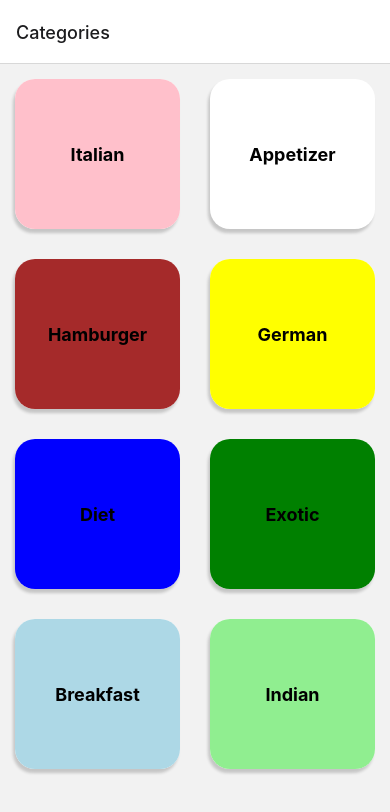
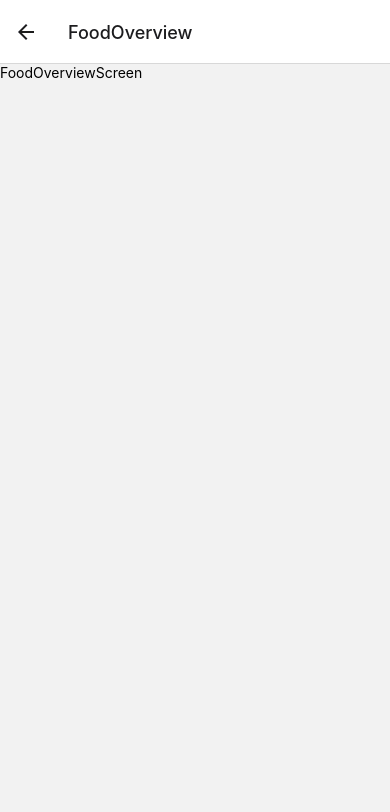
Before and after one commit to erenavar/MenuApp, a React Native app: screen /FoodOverview in a window 390 px wide. Shown: the top 812 px of the page. Built offline with nearby package versions, Linux system fonts and the light colour scheme.

Commit message:
Created Food Overview Screen and Adjusted Navigate

```diff
--- a/App.js
+++ b/App.js
@@ -3,6 +3,7 @@ import { StyleSheet, Text, View } from "react-native";
 import CategoriesScreen from "./screens/CategoriesScreen";
 import { NavigationContainer } from "@react-navigation/native";
 import { createNativeStackNavigator } from "@react-navigation/native-stack";
+import FoodOverviewScreen from "./screens/FoodOverviewScreen";
 
 const Stack = createNativeStackNavigator();
 
@@ -11,6 +12,7 @@ export default function App() {
     <NavigationContainer>
       <Stack.Navigator>
         <Stack.Screen name="Categories" component={CategoriesScreen} />
+        <Stack.Screen name="FoodOverview" component={FoodOverviewScreen} />
       </Stack.Navigator>
     </NavigationContainer>
   );
--- a/components/CategoryGrid.js
+++ b/components/CategoryGrid.js
@@ -1,7 +1,7 @@
 import { Pressable, StyleSheet, Text, View } from "react-native";
 import React from "react";
 
-export default function CategoryGrid({ title, color }) {
+export default function CategoryGrid({ title, color, pressFood }) {
   return (
     <View style={styles.gridItem}>
       <Pressable
@@ -9,6 +9,7 @@ export default function CategoryGrid({ title, color }) {
           styles.button,
           pressed ? styles.buttonPressed : null,
         ]}
+        onPress={pressFood}
       >
         <View style={[styles.insideView, { backgroundColor: color }]}>
           <Text style={styles.title}>{title}</Text>
--- a/screens/CategoriesScreen.js
+++ b/screens/CategoriesScreen.js
@@ -3,10 +3,17 @@ import React from "react";
 import { CATEGORIES } from "../data/dummy-data";
 import CategoryGrid from "../components/CategoryGrid";
 
-export default function CategoriesScreen() {
+export default function CategoriesScreen({ navigation }) {
   function renderCategoryItem(itemData) {
+    function pressHandler() {
+      navigation.navigate("FoodOverview");
+    }
     return (
-      <CategoryGrid title={itemData.item.title} color={itemData.item.color} />
+      <CategoryGrid
+        title={itemData.item.title}
+        color={itemData.item.color}
+        pressFood={pressHandler}
+      />
     );
   }
 
--- /dev/null
+++ b/screens/FoodOverviewScreen.js
@@ -0,0 +1,12 @@
+import { StyleSheet, Text, View } from "react-native";
+import React from "react";
+
+export default function FoodOverviewScreen() {
+  return (
+    <View>
+      <Text>FoodOverviewScreen</Text>
+    </View>
+  );
+}
+
+const styles = StyleSheet.create({});
```
